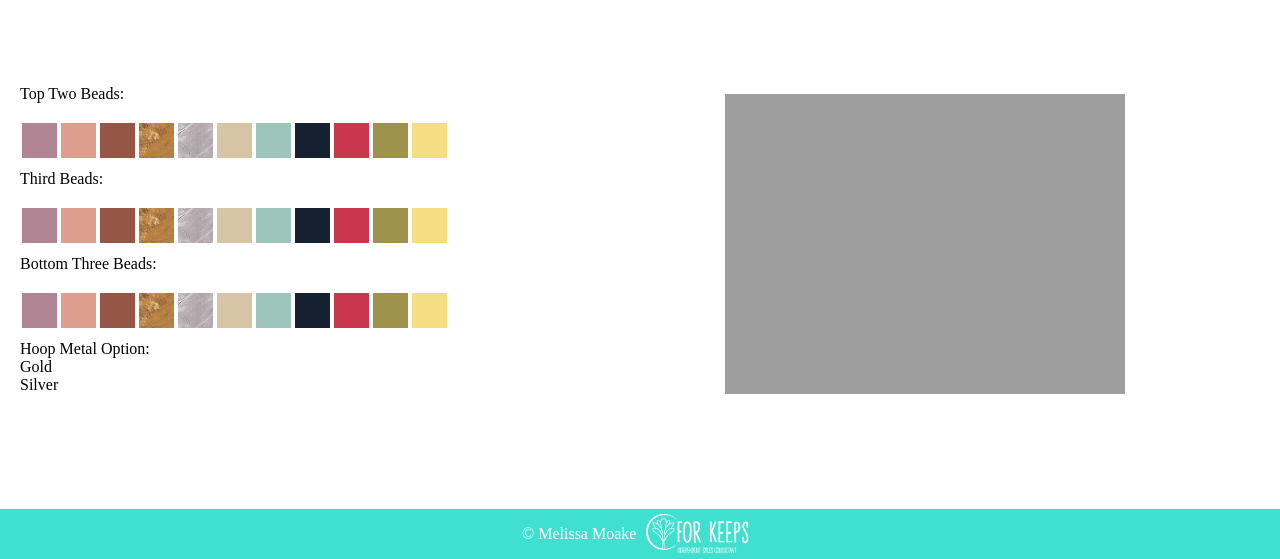
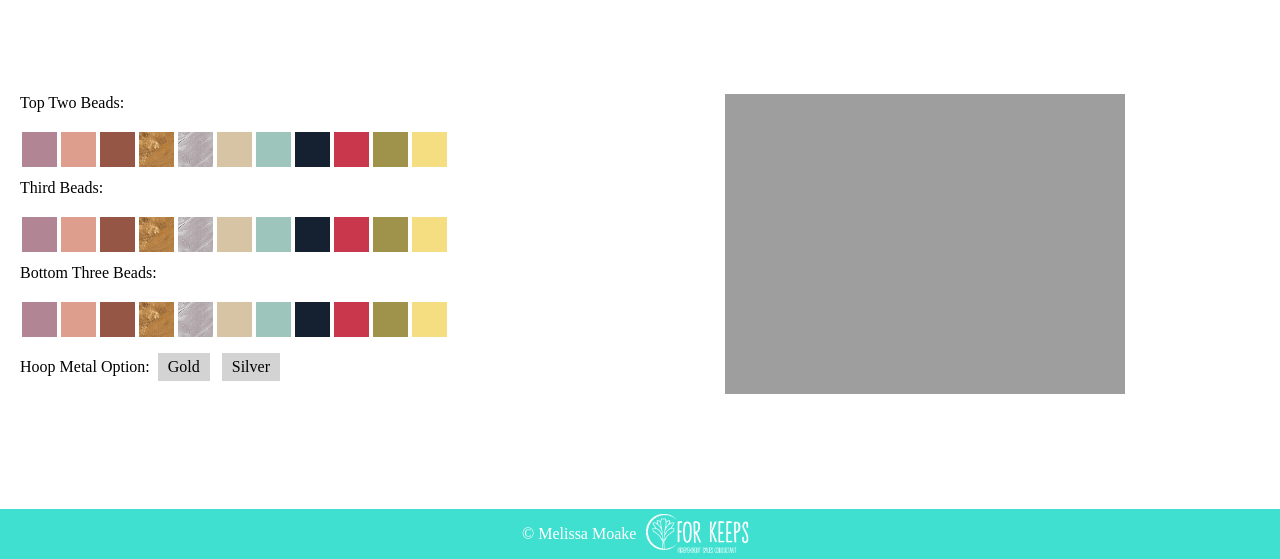
Before and after one commit to moakem/moakem.github.io, a PHP site: page /GenevaCustomization.html in a window 1280 px wide. Shown: the part 241-800 px from the top of the page. Run offline with PHP 8.4, Linux system fonts and the light colour scheme.

Commit message:
Update Mockups-Styling.css

```diff
--- a/Mockups-Styling.css
+++ b/Mockups-Styling.css
@@ -136,7 +136,7 @@ a:hover{
     margin: 2px;
 }
 
-#smallOptions>div{
+#smallOptions>div, #hoop>div{
 	  padding: 5px 10px 5px;
     background-color: lightgray;
     display: inline-block;
```
